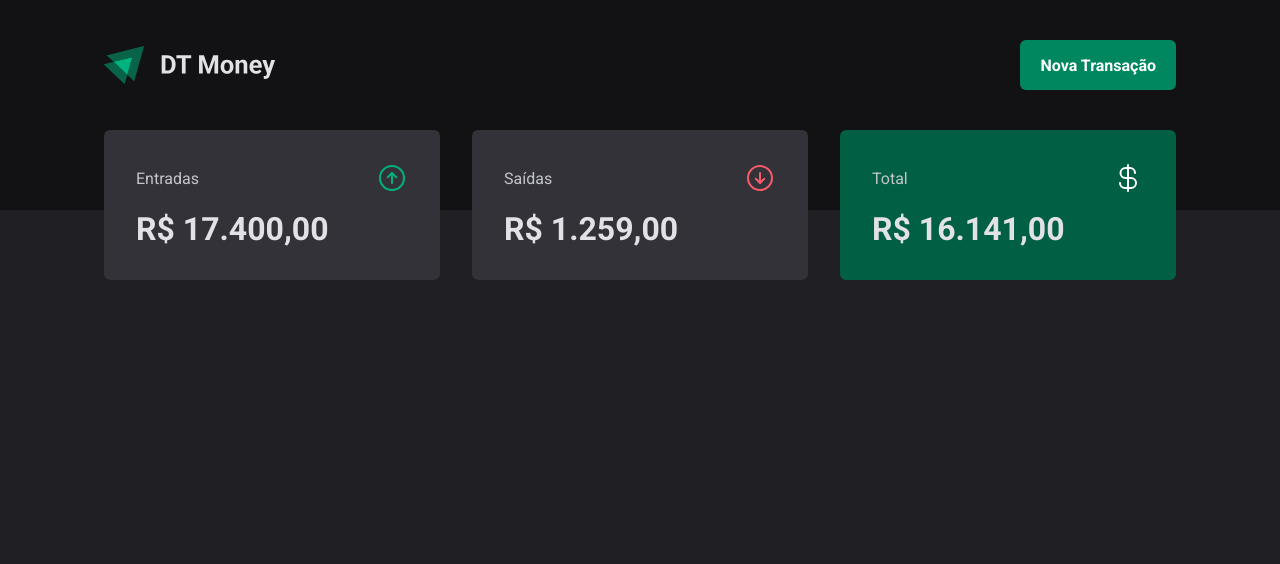
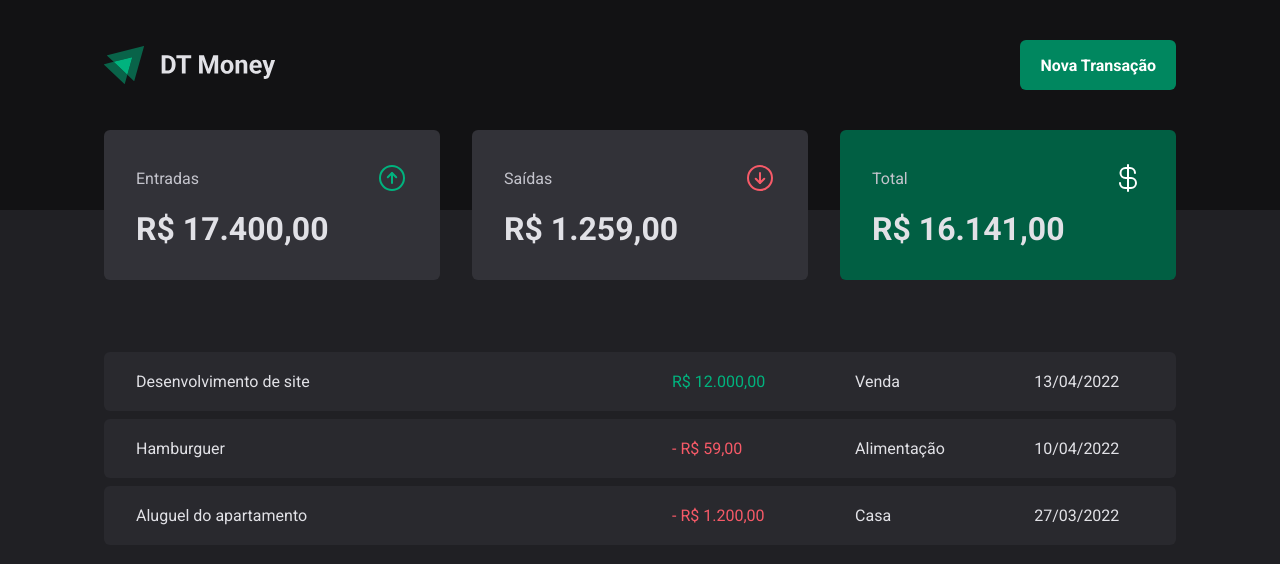
Before and after one commit to ViniOliver01/Dt-Money, a React (Vite) app: page / in a window 1280 px wide. Shown: the top 564 px of the page. Built offline with nearby package versions, Linux system fonts and the light colour scheme.

Commit message:
add transactions history

```diff
--- a/src/pages/Transactions/Transactions.style.ts
+++ b/src/pages/Transactions/Transactions.style.ts
@@ -0,0 +1,37 @@
+import styled from 'styled-components';
+
+export const TransactionsContainer = styled.main`
+    width: 100%;
+    max-width: 1120px;
+    margin: 4rem auto 0;
+    padding: 0 1.5rem;
+`;
+
+export const TransactionsTable = styled.table`
+    width: 100%;
+    border-collapse: separate;
+    border-spacing: 0 0.5rem;
+    /* margin-top: 1.5rem; */
+
+    td{
+        padding: 1.25rem 2rem;
+        background: ${props => props.theme["gray-700"]};
+
+        &:first-child{
+            border-top-left-radius: 6px;
+            border-bottom-left-radius: 6px;
+        }
+        &:last-child{
+            border-top-right-radius: 6px;
+            border-bottom-right-radius: 6px;
+        }
+    }
+`;
+
+interface PriceHighLightProps {
+    variant: 'income' | 'outcome';
+}
+
+export const PriceHighLight = styled.span<PriceHighLightProps>`
+    color: ${props => props.variant =='income' ? props.theme["green-300"] : props.theme["red-300"]}
+`;
--- a/src/pages/Transactions/Transactions.tsx
+++ b/src/pages/Transactions/Transactions.tsx
@@ -1,5 +1,6 @@
 import { Summary } from '../../components/Summary/Summary';
 import { Header } from './../../components/Header/Header';
+import { PriceHighLight, TransactionsContainer, TransactionsTable } from './Transactions.style';
 
 
 export function Transactions(){
@@ -8,6 +9,45 @@
     <div>
       <Header />
       <Summary/>
+
+      <TransactionsContainer>
+        <TransactionsTable>
+          <tbody>
+            <tr>
+              <td width="50%">Desenvolvimento de site</td>
+              <td>
+                <PriceHighLight variant='income'>
+                  R$ 12.000,00
+                </PriceHighLight>
+              </td>
+              <td>Venda</td>
+              <td>13/04/2022</td>
+            </tr>
+
+            <tr>
+              <td width="50%">Hamburguer</td>
+              <td>
+                <PriceHighLight variant='outcome'>
+                  - R$ 59,00
+                </PriceHighLight>
+              </td>
+              <td>Alimentação</td>
+              <td>10/04/2022</td>
+            </tr>
+
+            <tr>
+              <td width="50%">Aluguel do apartamento</td>
+              <td>
+                <PriceHighLight variant='outcome'>
+                 - R$ 1.200,00
+                </PriceHighLight>
+              </td>
+              <td>Casa</td>
+              <td>27/03/2022</td>
+            </tr>
+          </tbody>
+        </TransactionsTable>
+      </TransactionsContainer>
     </div>
   );
 }
```
